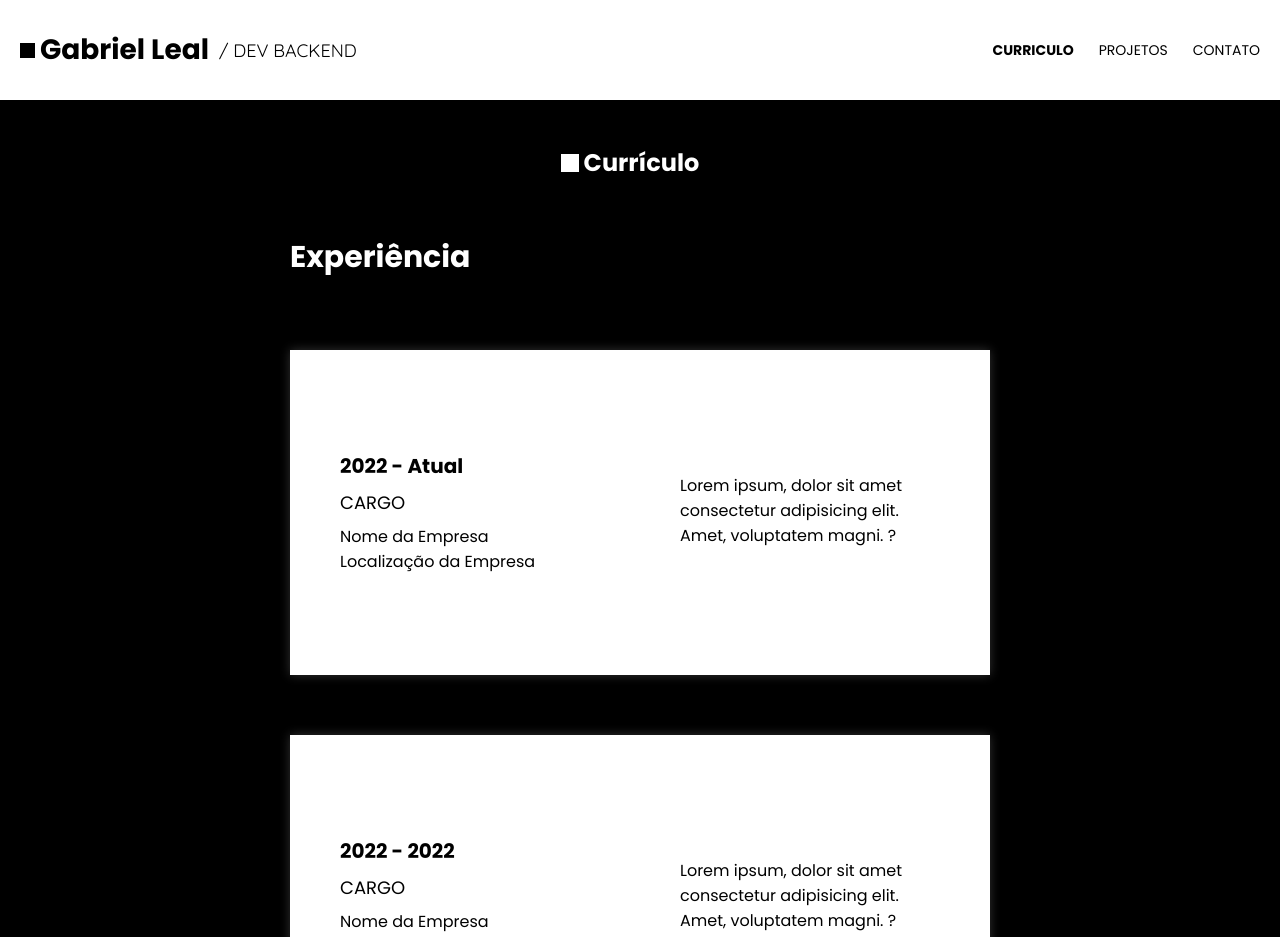
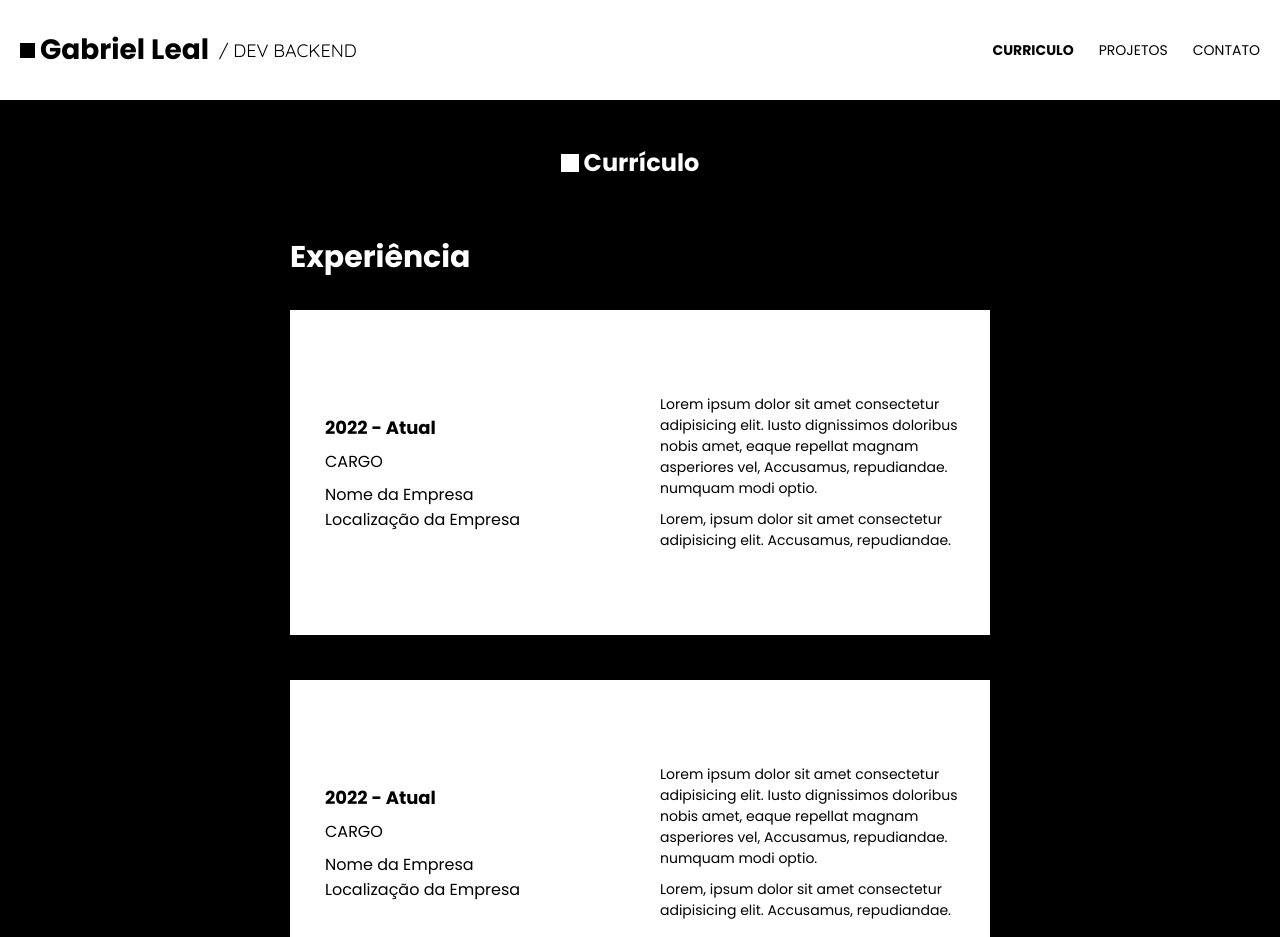
Before and after one commit to Gabriellealsantos/portifolio, a React (Vite) app: page /curriculum in a window 1280 px wide. Shown: the top 937 px of the page. Built offline with nearby package versions, Linux system fonts and the light colour scheme.

Commit message:
css bug fixes, resume pages and projects

```diff
--- a/src/components/CurriculumCard/index.tsx
+++ b/src/components/CurriculumCard/index.tsx
@@ -7,25 +7,19 @@ type Props = {
     companyLocation: string;
 }
 
-export default function CurriculumCard({date, office, companyName, companyLocation} : Props) {
+export default function CurriculumCard({ date, office, companyName, companyLocation}: Props) {
 
     return (
         <>
-            <div className="curriculum-card">
 
-                <div className="left-content">
-                    <p className="date">{date}</p>
-                    <p className="office">{office}</p>
-                    <p className="company-name">{companyName}</p>
-                    <p className="company-location">{companyLocation}</p>
+                <div className="card-curriculum">
+                    <div className="centrilize-container">
+                        <p className="date">{date}</p>
+                        <p className="office">{office}</p>
+                        <p className="company-name">{companyName}</p>
+                        <p className="company-location">{companyLocation}</p>
+                    </div>
                 </div>
-
-
-                <div className="right-content">
-                    <p className="text-curriculum">Lorem ipsum, dolor sit amet consectetur adipisicing elit. Amet, voluptatem magni.
-                        ?</p>
-                </div>
-            </div>
         </>
     );
 }
--- a/src/components/CurriculumCard/styles.css
+++ b/src/components/CurriculumCard/styles.css
@@ -1,40 +1,35 @@
-.curriculum-card {
-    max-width: 700px;
+.card-curriculum {
+    width: 350px;
     height: 325px;
+    font-family: 'Quicksand', sans-serif;
     background-color: var(--pf-color-bg-secondary);
-    margin: 60px 50px;
-    padding: 10px;
-    box-shadow: 0 0 10px rgba(255, 255, 255, 0.2);
+    color: var(--pf-color-font-primary);
+    margin-top: 20px;
+    margin-bottom: 25px;
     display: flex;
-    align-items: center;
+    flex-direction: column;
+    justify-content: center;
 }
 
-.left-content {
-    float: top;
-    width: 50%;
-    text-align: start;
-    padding: 50px 20px 50px 40px;
-}
-
-.right-content {
-    float: bottom;
-    width: 50%;
-    text-align: start;
-    padding: 40px;
-}
-
-.curriculum-card p {
+.card-curriculum p {
     color: var(--pf-color-ft-primary);
 }
 
+.centrilize-container {
+    width: 100%;
+    max-width: 320px;
+    margin: 0 auto;
+    padding-left: 20px;
+}
+
 .date {
-    font-size: 20px;
+    font-size: 18px;
     font-weight: 700;
     margin: 0 0 8px 0;
 }
 
 .office {
-    font-size: 18px;
+    font-size: 16px;
     font-weight: 400;
     margin: 0 0 8px 0;
 }
@@ -56,70 +51,12 @@
     font-weight: 400;
     margin: 0 0 4px 0;
 }
-@media (max-width: 575px) {
 
-    .curriculum-card {
-        max-height: 500px;
-        max-width: 500px;
-        margin: 15px 10px 50px 40px;
-        padding: 10px;
-    }
+@media (max-width: 749px) {
 
-    .left-content {
-        float: top;
-        width: 100%;
-        text-align: center;
-        padding: 0;
-    }
-
-
-    .right-content {
-        display: none;
-    }
-
-    .right-content p  {
-        float: bottom;
-        width: 50%;
-        display: none;
-    }
-
-
-}
-
-
-@media (max-width: 768px) {
-    .curriculum-card {
-        width: 600px;
+    .card-curriculum {
+        width: 250px;
         height: 325px;
-    }
-
-}
-
-@media (max-width: 320px) {
-
-    .curriculum-card {
-        height: 300px;
-        width: 270px;
-        margin: 15px 10px 50px 15px;
-        padding: 10px;
-    }
-
-    .left-content {
-        float: top;
-        width: 100%;
-        text-align: center;
-        padding: 0;
-    }
-
-
-    .right-content {
-        display: none;
-    }
-
-    .right-content p  {
-        float: bottom;
-        width: 50%;
-        display: none;
     }
 
     .date {
@@ -127,7 +64,7 @@
     }
 
     .office {
-        font-size: 16px;
+        font-size: 14px;
     }
 
     .company-name {
@@ -137,4 +74,21 @@
     .company-location {
         font-size: 14px;
     }
+
+    .text-curriculum {
+        font-size: 14px;
+    }
 }
+
+
+@media (max-width: 639px) {
+    .card-curriculum {
+        height: 225px;
+        border-bottom: 1px solid #dcdcdc;
+    }
+
+    .card-curriculum {
+        margin-top: 20px;
+        margin-bottom: 0px;
+    }
+}
--- /dev/null
+++ b/src/components/CurriculumTextCard/index.tsx
@@ -0,0 +1,21 @@
+import './styles.css';
+
+type Props = {
+    textOne: string;
+    textTwo: string;
+}
+
+export default function CurriculumTextCard({ textOne, textTwo }: Props) {
+
+    return (
+        <>
+
+            <div className="card-curriculum-text">
+                <div className="centrilize-container-text">
+                    <p>{textOne}</p>
+                    <p>{textTwo}</p>
+                </div>
+            </div>
+        </>
+    );
+}
--- /dev/null
+++ b/src/components/CurriculumTextCard/styles.css
@@ -0,0 +1,38 @@
+.card-curriculum-text {
+    width: 350px;
+    height: 325px;
+    font-family: 'Quicksand', sans-serif;
+    background-color: var(--pf-color-bg-secondary);
+    color: var(--pf-color-font-primary);
+    margin-top: 20px;
+    margin-bottom: 25px;
+    display: flex;
+    flex-direction: column;
+    justify-content: center;
+}
+
+.centrilize-container-text {
+    width: 100%;
+    max-width: 320px;
+    margin: 0 auto;
+    padding-left: 5px;
+}
+
+
+.card-curriculum-text p {
+    font-size: 14px;
+    color: var(--pf-color-ft-primary);
+}
+
+@media (max-width: 749px) {
+    .card-curriculum-text {
+        width: 250px;
+        height: 325px;
+    }
+}
+
+@media (max-width: 639px) {
+    .card-curriculum-text {
+        margin-top: 0;
+    }
+}
--- a/src/components/SkillsCard/styles.css
+++ b/src/components/SkillsCard/styles.css
@@ -1,7 +1,7 @@
 .skills-card {
     max-width: 800px;
     max-height: 3000px;
-    margin: 10px 10px 110px 10px;
+    margin: 10px 10px 0px 10px;
     padding: 10px;
     background-color: var(--pf-color-bg-secondary);
     box-shadow: 0 0 10px rgba(255, 255, 255, 0.2);
--- a/src/index.css
+++ b/src/index.css
@@ -1,6 +1,4 @@
 @import url('https://fonts.googleapis.com/css2?family=Poppins:wght@400;700&family=Quicksand:wght@400;700&display=swap');
-
-
 
 :root {
   --pf-color-bg-primary: #000000;
@@ -87,6 +85,11 @@ main {
   background-color: var(--pf-color-bg-primary);
 }
 
+.dual-card-container {
+  display: flex;
+}
+
+
 /*-----------------------------------------------------------------*/
 /* container styles */
 
@@ -124,5 +127,4 @@ main {
     background: linear-gradient(to bottom, var(--pf-color-bg-secondary) 45%, var(--pf-color-bg-primary) 35%);
   }
 
-
 }
--- a/src/routes/PortifolioHome/Curriculum/index.tsx
+++ b/src/routes/PortifolioHome/Curriculum/index.tsx
@@ -1,4 +1,5 @@
 import CurriculumCard from '../../../components/CurriculumCard';
+import CurriculumTextCard from '../../../components/CurriculumTextCard';
 import FooterPf from '../../../components/FooterPf';
 import SkillsCard from '../../../components/SkillsCard';
 import './styles.css'
@@ -6,31 +7,47 @@ import './styles.css'
 export default function Curriculum() {
     return (
         <>
-
-            <section className="card-container">
+            <section id="curriculum-section" >
 
                 <div className="title-container-curriculum">
                     <div className="square"></div>
                     <h1>Currículo</h1>
                 </div>
 
+
                 <div className="title-container-experience">
                     <h2>Experiência</h2>
                 </div>
 
+                <div className="card-container">
 
-                <CurriculumCard date="2022 - Atual" office="CARGO" companyName="Nome da Empresa" companyLocation="Localização da Empresa" />
-                <CurriculumCard date="2022 - 2022" office="CARGO" companyName="Nome da Empresa" companyLocation="Localização da Empresa" />
+                    <div className="card-curriculum-container">
+                        <CurriculumCard date="2022 - Atual" office="CARGO" companyName="Nome da Empresa" companyLocation="Localização da Empresa" />
+                        <CurriculumTextCard textOne="Lorem ipsum dolor sit amet consectetur adipisicing elit. Iusto dignissimos doloribus nobis amet, eaque repellat magnam asperiores vel, Accusamus, repudiandae. numquam modi optio." textTwo="Lorem, ipsum dolor sit amet consectetur adipisicing elit. Accusamus, repudiandae." />
+                    </div>
+
+                    <div className="card-curriculum-container">
+                        <CurriculumCard date="2022 - Atual" office="CARGO" companyName="Nome da Empresa" companyLocation="Localização da Empresa" />
+                        <CurriculumTextCard textOne="Lorem ipsum dolor sit amet consectetur adipisicing elit. Iusto dignissimos doloribus nobis amet, eaque repellat magnam asperiores vel, Accusamus, repudiandae. numquam modi optio." textTwo="Lorem, ipsum dolor sit amet consectetur adipisicing elit. Accusamus, repudiandae." />
+                    </div>
+
+                    <div className="title-container-experience">
+                        <h2>Formação Acadêmica</h2>
+                    </div>
 
 
-                <div className="title-container-experience">
-                    <h2>Formação Acadêmica</h2>
+                    <div className="card-curriculum-container">
+                        <CurriculumCard date="2022 - Atual Previsão 2026" office="IFBA - Campus de Santo Antônio de Jesus" companyName="ADS - Analise e densenvolvimento de sistemas" companyLocation="Santo Antônio de Jesus - BA" />
+                        <CurriculumTextCard textOne="Lorem ipsum dolor sit amet consectetur adipisicing elit. Iusto dignissimos doloribus nobis amet, eaque repellat magnam asperiores vel, Accusamus, repudiandae. numquam modi optio." textTwo="Lorem, ipsum dolor sit amet consectetur adipisicing elit. Accusamus, repudiandae." />
+                    </div>
+
                 </div>
 
-                <CurriculumCard date="2022 - Atual Previsão 2026" office="IFBA - Campus de Santo Antônio de Jesus" companyName="ADS - Analise e densenvolvimento de sistemas" companyLocation="Santo Antônio de Jesus - BA" />
+                <div className="skill-container">
+                    <SkillsCard />
+                </div>
 
 
-                <SkillsCard />
 
             </section>
 
--- a/src/routes/PortifolioHome/Curriculum/styles.css
+++ b/src/routes/PortifolioHome/Curriculum/styles.css
@@ -1,15 +1,28 @@
-html,
-body {
-    background: var(--pf-color-bg-primary)
+#curriculum-section {
+    background-color: black;
+    padding: 20px 0 110px 0;
 }
 
 .card-container {
     width: 100%;
     max-width: 800px;
+    display: flex;
+    flex-direction: column;
+    align-items: center;
     margin: 0 auto;
-    flex-direction: column;
+}
 
+.skill-container {
+    width: 100%;
+    max-width: 800px;
+    margin: 0 auto;
+}
 
+.card-curriculum-container {
+    max-width: 700px;
+    display: flex;
+    flex-direction: row;
+    align-items: center;
 }
 
 .title-container-curriculum {
@@ -22,8 +35,16 @@ body {
 }
 
 .title-container-experience {
+    width: 100%;
+    max-width: 800px;
+    margin: 0 auto;
     display: flex;
     color: var(--pf-color-font-secondary);
     padding-left: 50px;
+}
 
+@media (max-width: 639px) {
+    .card-curriculum-container {
+        flex-direction: column;
+    }
 }
--- a/src/routes/PortifolioHome/Project/styles.css
+++ b/src/routes/PortifolioHome/Project/styles.css
@@ -1,6 +1,8 @@
-.project-container {
+#project-section {
+    background-color: black;
+    padding: 20px 0 50px 0;
+}
 
-}
 
 .text-container {
     display: flex;
@@ -55,11 +57,6 @@
     flex-direction: column;
 }
 
-.dual-card-container {
-    display: flex;
-}
-
-
 @media (max-width: 1024px) {
     .dual-card-container {
         flex-direction: column;
--- a/src/routes/PortifolioHome/index.tsx
+++ b/src/routes/PortifolioHome/index.tsx
@@ -5,7 +5,7 @@ import HeaderPf from "../../components/HeaderPf";
 export default function PortifolioHome() {
     return (
         <>
-            <div className="pf-mb20">
+            <div className="">
                 <HeaderPf />
             </div>
             <Outlet />
```
Also changed, not shown: src/routes/PortifolioHome/Project/index.tsx (+7 -4 lines).
